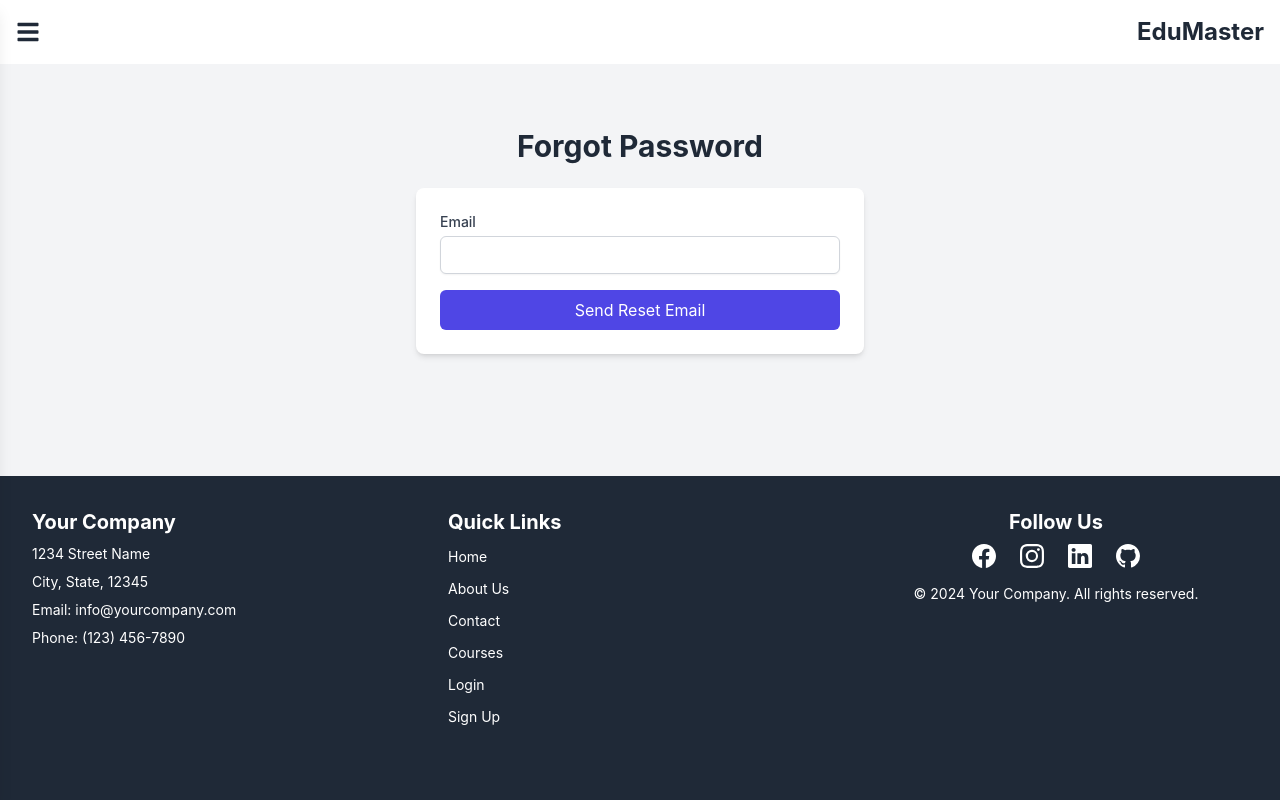
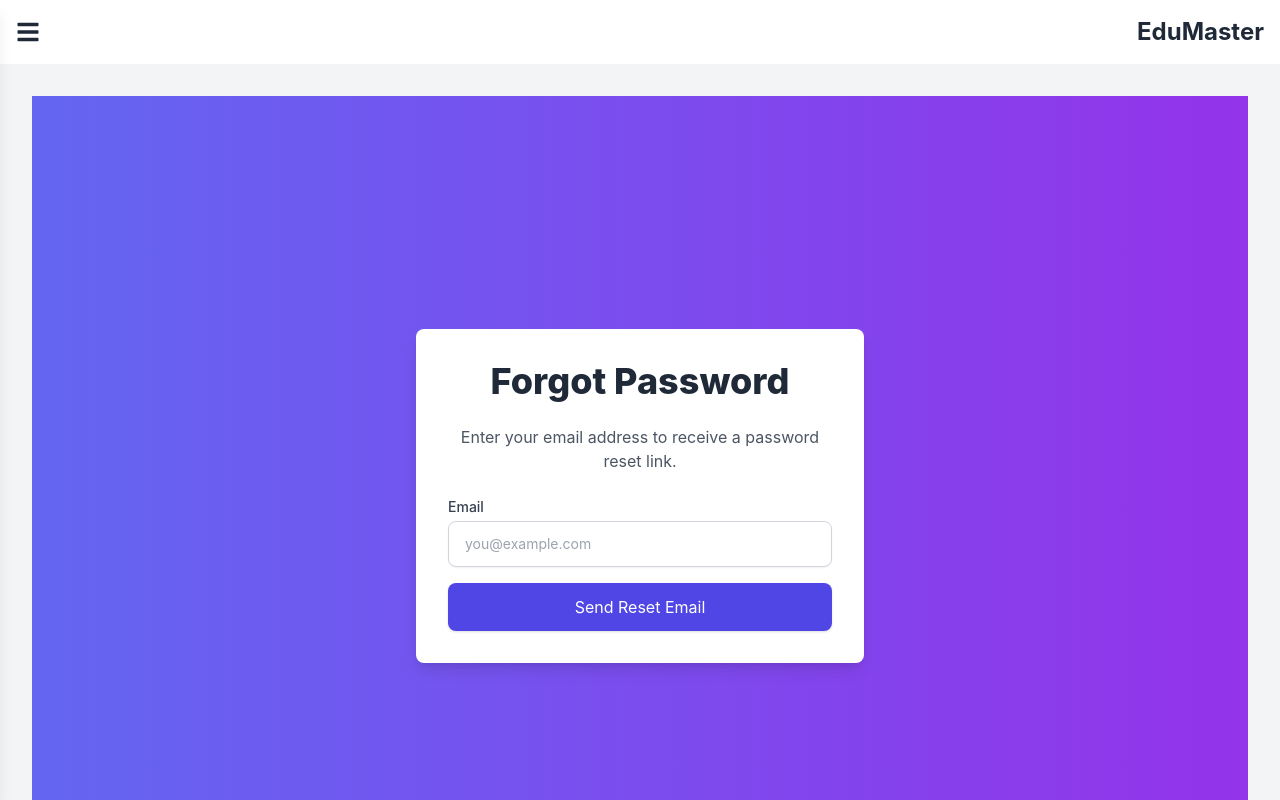
Before and after one commit to Uttam1910/lms-frontend, a React (Vite) app: page /forgot-password in a window 1280 px wide. Shown: the top 800 px of the page. Built offline with nearby package versions, Linux system fonts and the light colour scheme.

Commit message:
Enhanced ForgotPassword component appearance for a more attractive and classy look

```diff
--- a/src/pages/ForgotPassword.jsx
+++ b/src/pages/ForgotPassword.jsx
@@ -17,9 +17,10 @@ const ForgotPassword = () => {
   };
 
   return (
-    <div className="container mx-auto px-4 py-8">
-      <h1 className="text-3xl font-bold text-center mb-6">Forgot Password</h1>
-      <div className="max-w-md mx-auto bg-white p-6 shadow-md rounded-lg">
+    <div className="min-h-screen flex items-center justify-center bg-gradient-to-r from-indigo-500 to-purple-600">
+      <div className="max-w-md w-full bg-white rounded-lg shadow-lg p-8 space-y-6">
+        <h1 className="text-4xl font-extrabold text-center text-gray-800">Forgot Password</h1>
+        <p className="text-center text-gray-600">Enter your email address to receive a password reset link.</p>
         <form onSubmit={handleSubmit(onSubmit)} className="space-y-4">
           <div>
             <label htmlFor="email" className="block text-sm font-medium text-gray-700">Email</label>
@@ -27,13 +28,14 @@ const ForgotPassword = () => {
               {...register('email', { required: 'Email is required' })}
               type="email"
               id="email"
-              className="mt-1 block w-full px-3 py-2 border border-gray-300 rounded-md shadow-sm focus:outline-none focus:ring-indigo-500 focus:border-indigo-500 sm:text-sm"
+              className="mt-1 block w-full px-4 py-3 border border-gray-300 rounded-lg shadow-sm focus:outline-none focus:ring-indigo-500 focus:border-indigo-500 sm:text-sm"
+              placeholder="you@example.com"
             />
             {errors.email && <span className="text-red-500">{errors.email.message}</span>}
           </div>
           <button
             type="submit"
-            className="w-full bg-indigo-600 text-white py-2 px-4 rounded-md hover:bg-indigo-700 focus:outline-none focus:ring-2 focus:ring-indigo-500 focus:ring-offset-2"
+            className="w-full bg-indigo-600 text-white py-3 px-4 rounded-lg shadow hover:bg-indigo-700 focus:outline-none focus:ring-2 focus:ring-indigo-500 focus:ring-offset-2 transition duration-150 ease-in-out"
           >
             Send Reset Email
           </button>
```
